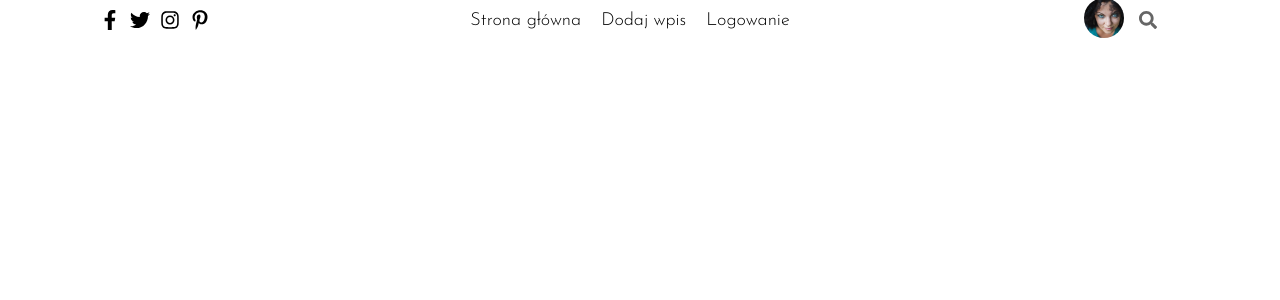
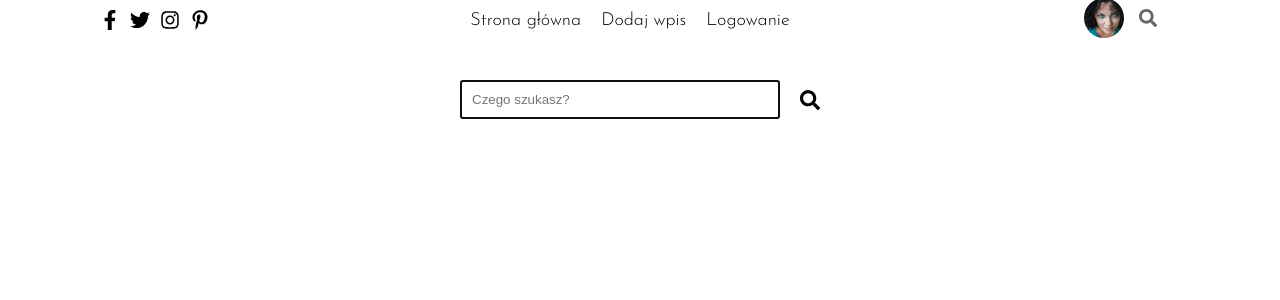
Before and after one commit to Xordex/Blog, a React (Vite) app: page /search in a window 1280 px wide. Shown: the top 300 px of the page. Built offline with nearby package versions, Linux system fonts and the light colour scheme.

Commit message:
Add Search Algorithm

```diff
--- a/src/App.jsx
+++ b/src/App.jsx
@@ -6,6 +6,7 @@ import Setting from "./pages/setting/Setting"
 import Login from "./pages/login/Login"
 import Register from "./pages/register/Register"
 import { Route, BrowserRouter as Router, Routes } from 'react-router-dom';
+import Search from "./pages/search/search"
 
 function App() {
 
@@ -20,6 +21,7 @@ function App() {
           <Route path="write" element={<Write />} />
           <Route path="post/:postId" element={<Single />} />
           <Route path="setting" element={<Setting />} />
+          <Route path="search" element={<Search />} />
         </Routes>
       </Router>
     </>
--- a/src/components/PostsData.jsx
+++ b/src/components/PostsData.jsx
@@ -32,7 +32,7 @@ let post3 = {
     ID: 3
 }
 let post4 = {
-    title: "Czy ekologiczne podróże są możliwe?",
+    title: "Czy ekologiczne podróże są możliwe w życiu?",
     date: "3 tygodnie temu",
     content: ["Podróże mogą być bardziej ekologiczne, jeśli zdecydujemy się na środki transportu o niższym śladzie węglowym, takie jak pociągi czy rowery. Zmniejszenie liczby lotów i wybieranie lokalnych miejsc wypoczynku to również kroki w stronę bardziej zrównoważonego podróżowania.",
         "Planowanie podróży z myślą o środowisku obejmuje także wybór miejsc, które wspierają lokalną społeczność i ekologiczne praktyki. Dzięki temu możemy cieszyć się odkrywaniem świata, jednocześnie dbając o jego przyszłość."],
--- a/src/components/topbar/Topbar.jsx
+++ b/src/components/topbar/Topbar.jsx
@@ -25,7 +25,7 @@ export default function Topbar() {
             </div>
             <div className="topRight">
                 <Link to='/setting'><img src={womanImage} alt="woman" className='topImg' /></Link>
-                <FaSearch className='topSearchIcon' />
+                <Link to="search"><FaSearch className='topSearchIcon' /></Link>
             </div>
         </div>
     )
--- /dev/null
+++ b/src/pages/search/Search.jsx
@@ -0,0 +1,37 @@
+import { Link } from 'react-router-dom';
+import { PostsData } from '../../components/PostsData';
+import './search.css';
+import Post from '../../components/post/Post';
+import { useRef, useState } from 'react';
+import { FaSearch } from 'react-icons/fa';
+
+export default function Search() {
+    const [Results, setResults] = useState([]);
+    const inputSearch = useRef();
+
+    const SearchAlg = () => {
+        setResults([]);
+        PostsData.posts.map(e => {
+            if (e.title.toLowerCase().includes(inputSearch.current.value.toLowerCase())) {
+                setResults((eee) => [...eee, e]);
+            }
+        })
+    }
+
+    return (
+        <div>
+            <div className='searchform' onKeyDown={SearchAlg}>
+                <input type="text" placeholder='Czego szukasz?' ref={inputSearch} autoFocus />
+                <FaSearch onClick={SearchAlg} />
+            </div>
+            <div className='posts'>
+                {Results.map(onepost => {
+                    if (onepost.ID) {
+                        console.log(onepost);
+                        return (<Link key={onepost.ID} to={"/post/" + onepost.ID} ><Post art={onepost.image} title={onepost.title} date={onepost.date} categories={onepost.categories} content={onepost.content} /></Link>);
+                    }
+                })}
+            </div>
+        </div>
+    )
+}
--- /dev/null
+++ b/src/pages/search/search.css
@@ -0,0 +1,27 @@
+.posts {
+    flex: 9;
+    display: flex;
+    flex-wrap: wrap;
+    margin: 20px;
+}
+
+.posts a {
+    text-decoration: none;
+}
+
+.searchform {
+    display: flex;
+    justify-content: center;
+    align-items: center;
+    gap: 20px;
+    margin: 5vh 0 8vh;
+}
+
+.searchform input {
+    padding: 10px;
+    width: 25vw;
+}
+
+.searchform svg {
+    font-size: 20px;
+}
```
